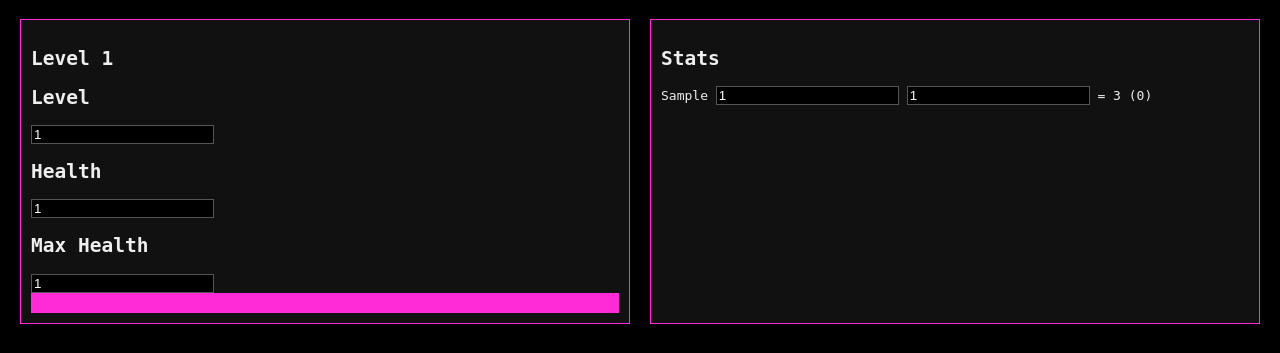
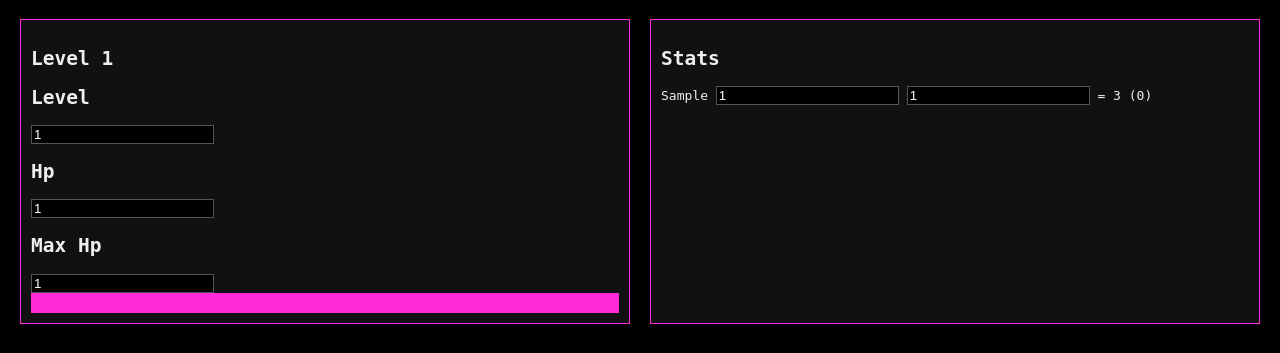
Before and after one commit to chancem5882-web/Dungeon-crawl, a Flask app: page /c/1 in a window 1280 px wide. Shown: the part 70-423 px from the top of the page. Run offline with Flask 3, Linux system fonts and the light colour scheme; tables that the repository leaves empty hold one stand-in row (values such as "Sample post").

Commit message:
Update character.html

```diff
--- a/templates/character.html
+++ b/templates/character.html
@@ -28,9 +28,9 @@
 <h2>Level {{meta[1]}}</h2>
   <h2>Level</h2>
 <input name="level" value="{{meta[1]}}">
-  <h2>Health</h2>
+  <h2>Hp</h2>
 <input name="hp" value="{{meta[2]}}">
-  <h2>Max Health</h2>
+  <h2>Max Hp</h2>
 <input name="max_hp" value="{{meta[3]}}">
 
 <div class="hp"><div style="width:{{(meta[2]/meta[3])*100}}%"></div></div>
@@ -53,7 +53,7 @@
 
 <div class="panel">
 <h2>Equipment Buffs</h2>
-<textarea name="equipment" id="equip">{{meta[7]}}</textarea>
+<textarea name="equipment buffs" id="equip">{{meta[7]}}</textarea>
 
 <div id="preview"></div>
 
```
